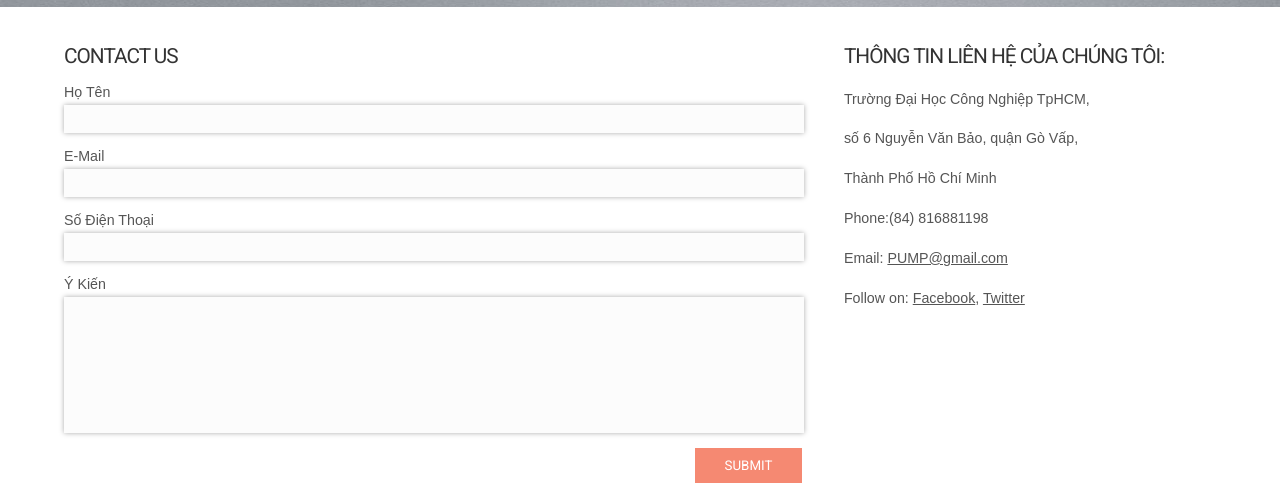
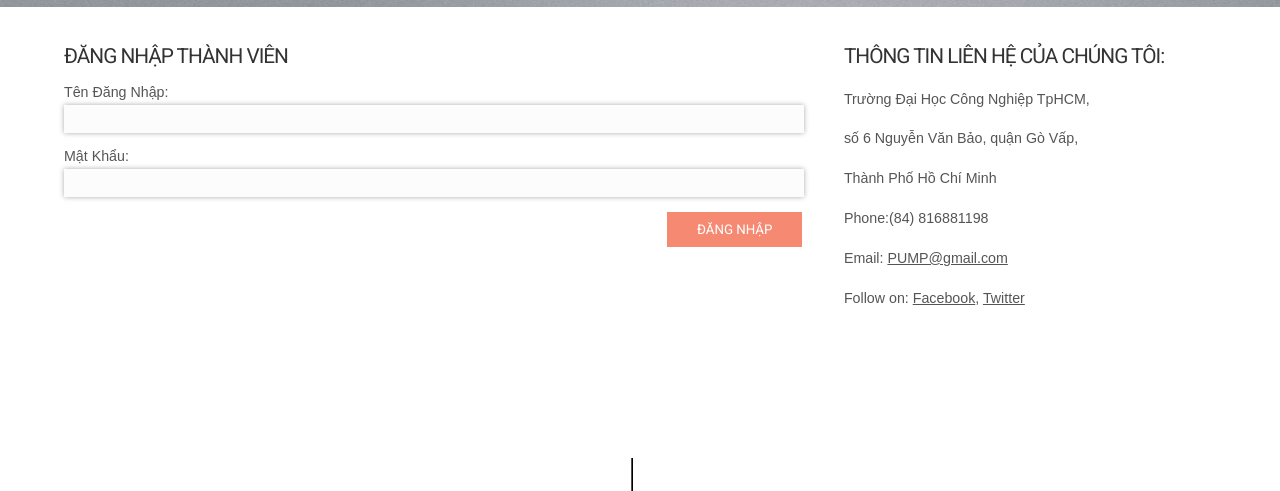
Before and after one commit to tienanhhm/BT.github.io, a plain HTML site: page contact.html in a window 1280 px wide. Shown: the part 91-582 px from the top of the page. Drawn offline with Linux system fonts and the light colour scheme; a web font is replaced by a local one.

Commit message:
Update contact.html

```diff
--- a/contact.html
+++ b/contact.html
@@ -1,4 +1,3 @@
-
 <!DOCTYPE HTML>
 <html>
 <head>
@@ -55,26 +54,18 @@
 		 <div class="section group">
 				<div class="col span_2_of_3">
 				  <div class="contact-form">
-				  	<h3>Contact Us</h3>
+				  	<h3>Đăng Nhập Thành Viên</h3>
 					    <form method="post" action="contact-post.html">
 					    	<div>
-						    	<span><label>Họ Tên</label></span>
+						    	<span><label>Tên Đăng Nhập:</label></span>
 						    	<span><input name="userName" type="text" class="textbox"></span>
 						    </div>
 						    <div>
-						    	<span><label>E-Mail</label></span>
+						    	<span><label>Mật Khẩu:</label></span>
 						    	<span><input name="userEmail" type="text" class="textbox"></span>
 						    </div>
-						    <div>
-						     	<span><label>Số Điện Thoại</label></span>
-						    	<span><input name="userPhone" type="text" class="textbox"></span>
-						    </div>
-						    <div>
-						    	<span><label>Ý Kiến</label></span>
-						    	<span><textarea name="userMsg"> </textarea></span>
-						    </div>
 						   <div>
-						   		<span><input type="submit" value="Submit"></span>
+						   		<span><input type="submit" value="Đăng Nhập"></span>
 						  </div>
 					    </form>
 				  </div>
@@ -86,7 +77,7 @@
 						   		<p>số 6 Nguyễn Văn Bảo, quận Gò Vấp,</p>
 						   		<p>Thành Phố Hồ Chí Minh</p>
 				   		<p>Phone:(84) 816881198</p>
-				 	 	<p>Email: <span>PUMP@gmail.com</span></p>
+					  <p>Email: <span>PUMP@gmail.com</span></p>
 				   		<p>Follow on: <span>Facebook</span>, <span>Twitter</span></p>
 				   </div>
 				 </div>
```
